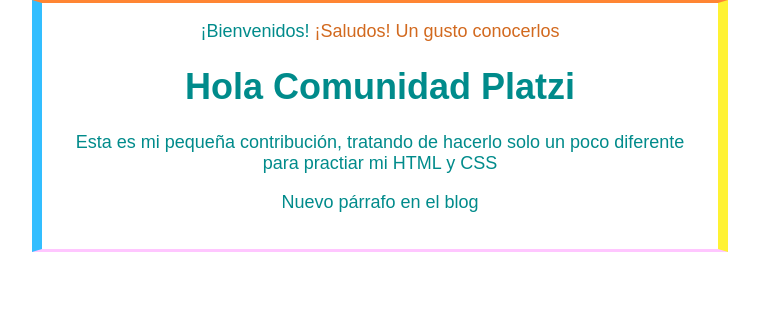
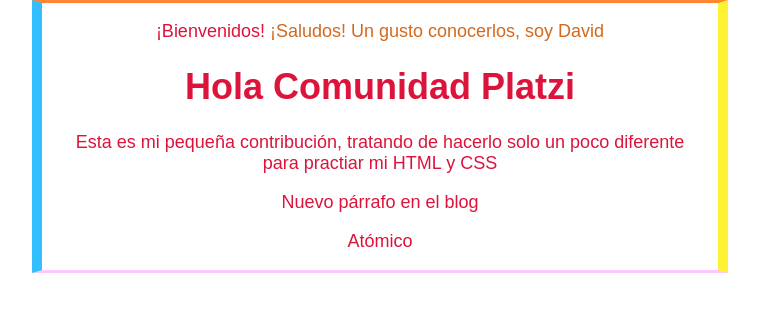
Before and after one commit to David9652/Platzi, a PHP site: page /blogpost.html in a window 1280 px wide. Shown: the top 312 px of the page, without its empty margins (260-1019 px from the left). Run offline with PHP 8.4, Linux system fonts and the light colour scheme.

Commit message:
Added legend and greetings modified

```diff
--- a/Git y GitHub/Resumenes/Proyecto/blogpost.html
+++ b/Git y GitHub/Resumenes/Proyecto/blogpost.html
@@ -11,12 +11,13 @@
     <div id="container">
         <div id="header">
             ¡Bienvenidos!
-            <span id="greeting">¡Saludos! Un gusto conocerlos</span>
+            <span id="greeting">¡Saludos! Un gusto conocerlos, soy David</span>
         </div>
        <div id="post">
             <h1>Hola Comunidad Platzi</h1>
             <p>Esta es mi pequeña contribución, tratando de hacerlo solo un poco diferente para practiar mi HTML y CSS</p>
             <p> Nuevo párrafo en el blog</p>
+            <legend>Atómico</legend>
         </div>
     </div>
 </body>
--- a/Git y GitHub/Resumenes/Proyecto/css/style.css
+++ b/Git y GitHub/Resumenes/Proyecto/css/style.css
@@ -1,6 +1,6 @@
 body
 {
-    color: darkcyan;
+    color: crimson;
     text-align: center;
     font-family: Arial;
     font-size: 18px;
```
